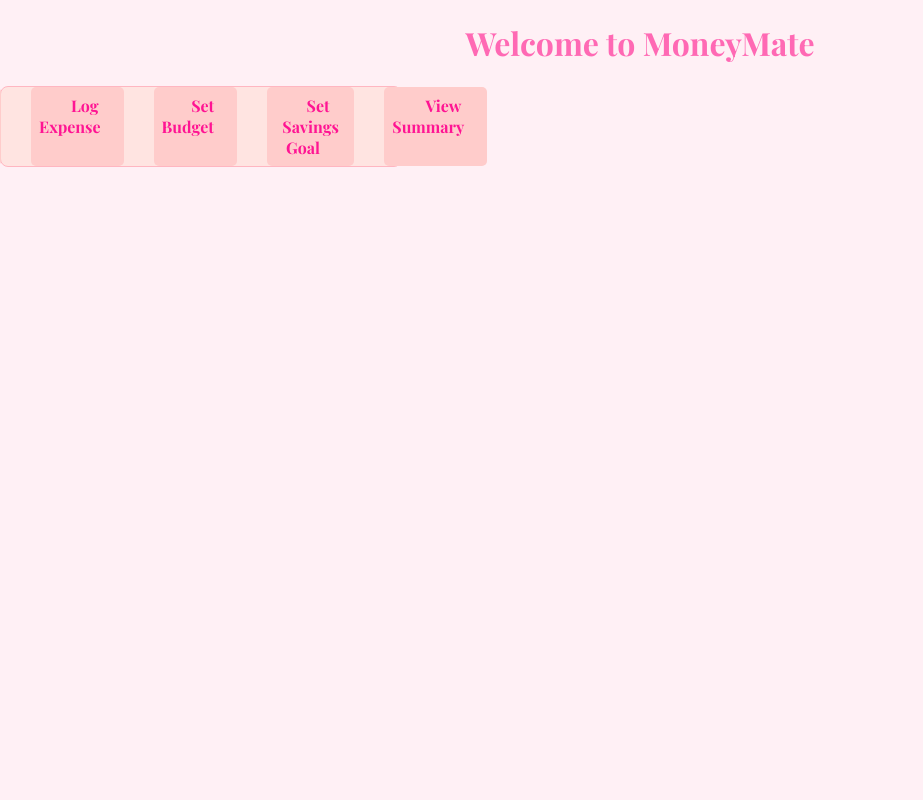
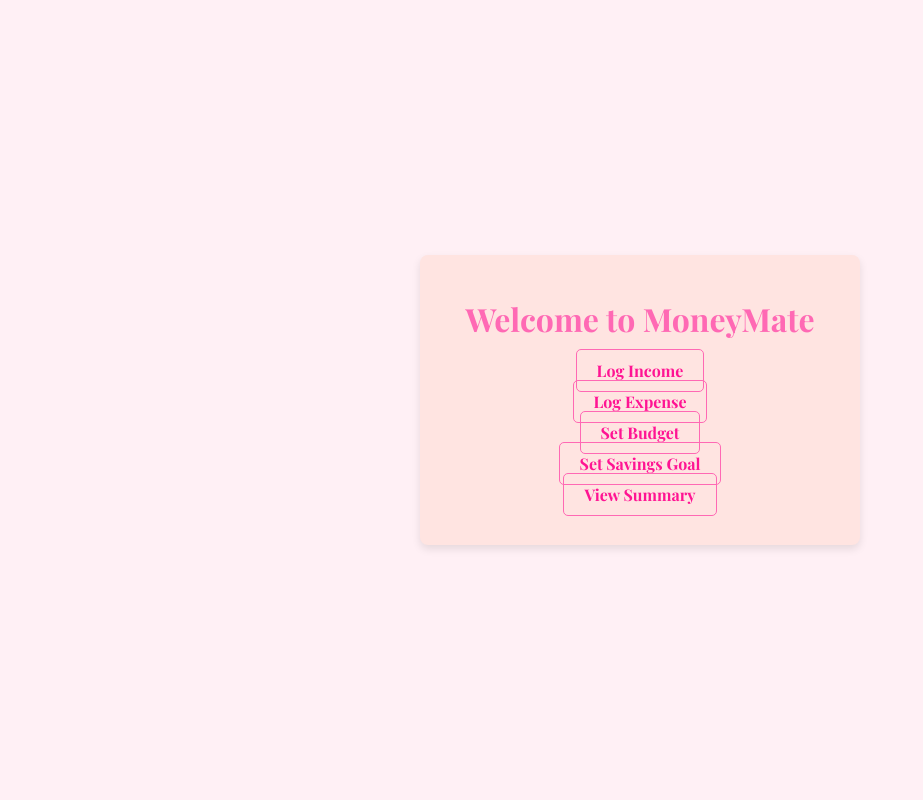
Before and after one commit to marmar0920/MoneyMate, a Flask app: page / in a window 1280 px wide. Shown: the whole page, without its empty margins (0-923 px from the left). Run offline with Flask 3, Linux system fonts and the light colour scheme.

Commit message:
Styling changes style.css
container styling
responsive design
added styled navigation links
applied playfair display font across the page
added consistent shades of pink

```diff
--- a/static/style.css
+++ b/static/style.css
@@ -1,69 +1,98 @@
 body {
+    margin: 0;
+    height: 100vh;
+    display: flex;
+    justify-content: center;
+    align-items: center;
+    background-color: #fff0f5;
     font-family: 'Playfair Display', serif;
-    background-color: #fff0f5;
-    margin: 0;
-    padding: 0;
     color: #5a4e4e;
 }
 
-h1, h2 {
+
+.container {
+    text-align: center;
+    background-color: #ffe4e1;
+    padding: 20px;
+    border-radius: 8px;
+    box-shadow: 0 4px 8px rgba(0, 0, 0, 0.1);
+    max-width: 400px;
+    width: 90%;
+}
+
+
+h1 {
     color: #ff69b4;
-    text-align: center;
+    margin-bottom: 20px;
     font-weight: bold;
 }
 
 
 nav ul {
-    display: flex;
-    justify-content: center;
     list-style-type: none;
     padding: 0;
     margin: 20px 0;
 }
 
 nav ul li {
-    margin: 0 15px;
+    margin: 10px 0;
 }
 
 nav ul li a {
-    font-family: 'Playfair Display', serif;
     text-decoration: none;
     color: #ff1493;
     font-weight: bold;
-    padding: 5px 15px;
+    padding: 10px 20px;
     border-radius: 5px;
-    transition: background-color 0.3s;
+    border: 1px solid #ff69b4;
+    transition: background-color 0.3s, color 0.3s;
 }
 
 nav ul li a:hover {
-    background-color: #ffcccb;
+    background-color: #ffe4e1;
     color: #5a4e4e;
 }
 
 
+button {
+    font-family: 'Playfair Display', serif;
+    background-color: #ff69b4;
+    color: #fff;
+    border: none;
+    border-radius: 5px;
+    padding: 10px 20px;
+    cursor: pointer;
+    font-weight: bold;
+    transition: background-color 0.3s ease-in-out;
+}
+
+button:hover {
+    background-color: #ff1493;
+}
+
+
 form {
-    font-family: 'Playfair Display', serif;
-    max-width: 400px;
-    margin: 20px auto;
-    padding: 20px;
     background-color: #ffe4e1;
     border: 1px solid #ffb6c1;
     border-radius: 8px;
-    box-shadow: 0px 4px 8px rgba(0, 0, 0, 0.1);
+    padding: 20px;
+    max-width: 400px;
+    margin: 20px auto;
+    box-shadow: 0 4px 8px rgba(0, 0, 0, 0.1);
 }
 
 form label {
     display: block;
-    margin: 10px 0 5px;
+    margin-bottom: 10px;
     color: #ff69b4;
 }
 
 form input, form button {
     width: 100%;
     padding: 10px;
-    margin: 5px 0;
+    margin-bottom: 15px;
     border: 1px solid #ffb6c1;
-    border-radius: 4px;
+    border-radius: 5px;
     font-size: 1em;
 }
 
@@ -74,42 +103,6 @@
 }
 
 
-form button {
-    font-family: 'Playfair Display', serif;
-    background-color: #ff69b4;
-    color: #fff;
-    border: none;
-    cursor: pointer;
-    font-weight: bold;
-    transition: background-color 0.3s;
-}
-
 form button:hover {
     background-color: #ff1493;
 }
-
-
-h3 {
-    color: #ff69b4;
-    text-align: center;
-}
-
-ul {
-    list-style-type: none;
-    padding: 0;
-    max-width: 400px;
-    margin: 10px auto;
-    background-color: #ffe4e1;
-    border: 1px solid #ffb6c1;
-    border-radius: 8px;
-    padding: 15px;
-}
-
-ul li {
-    margin: 8px 0;
-    padding: 8px;
-    background-color: #ffcccb;
-    border-radius: 5px;
-    text-align: center;
-    color: #5a4e4e;
-    font-weight: bold;
```
